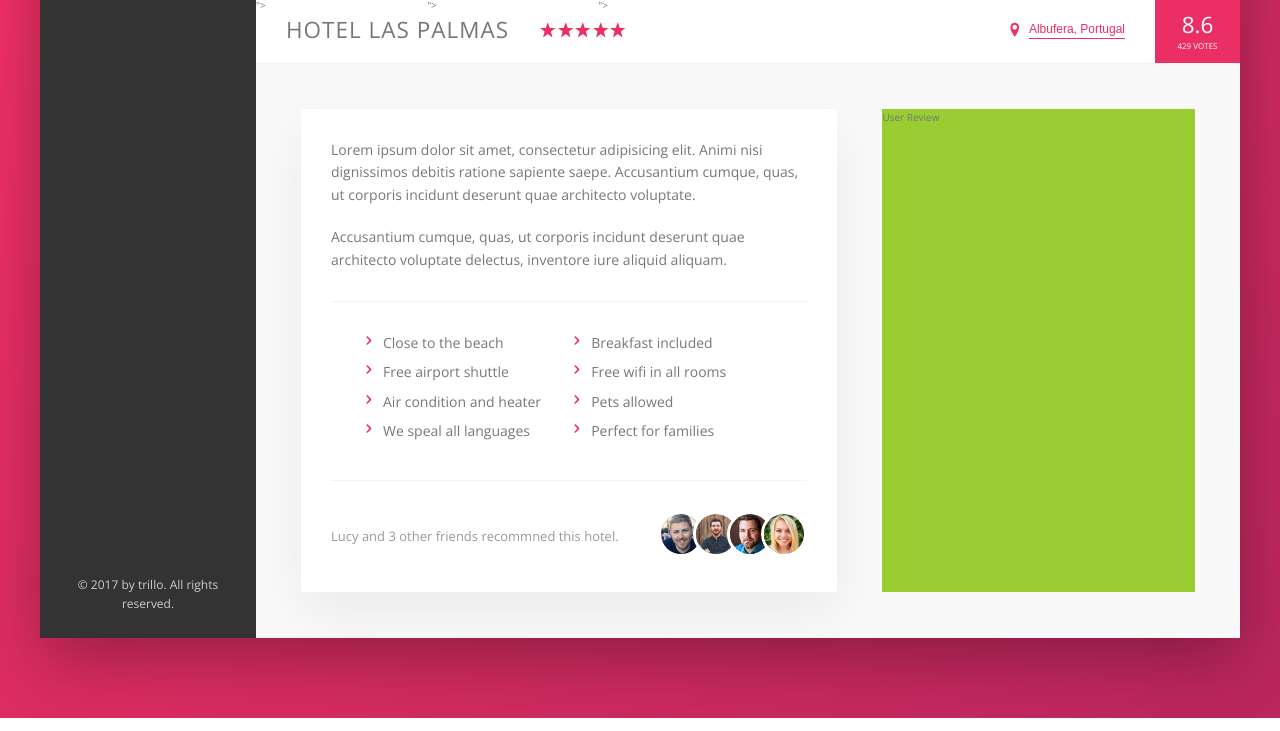
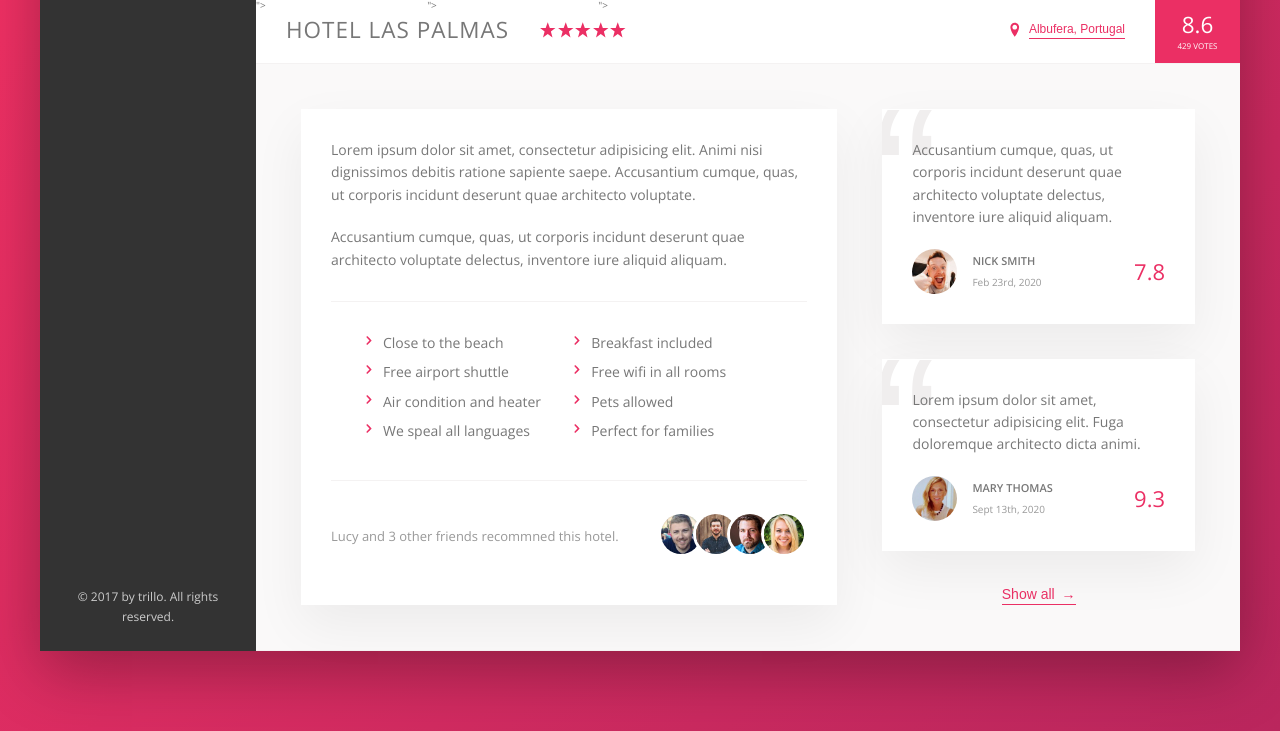
Before and after one commit to kendad/website-using-flexbox, a website: page index.html in a window 1280 px wide. Shown: the part 554-1285 px from the top of the page. Drawn offline with nearby package versions, Linux system fonts and the light colour scheme.

Commit message:
We have added the user review section --PS:->if u wanna push items to the corner never forget about the margin:auto property

```diff
--- a/index.html
+++ b/index.html
@@ -163,7 +163,36 @@
                             </div>
                         </div>
                         <div class="user-reviews">
-                            User Review
+
+                            <figure class="review">
+                                <blockquote class="review__text">
+                                    Accusantium cumque, quas, ut corporis incidunt deserunt quae architecto voluptate delectus, inventore iure aliquid aliquam.
+                                </blockquote>
+                                <figcaption class="review__user">
+                                    <img src="img/user-1.jpg" alt="User 1" class="review__photo">
+                                    <div class="review__user-box">
+                                        <p class="review__user-name">Nick Smith</p>
+                                        <p class="review__user-date">Feb 23rd, 2020</p>
+                                    </div>
+                                    <div class="review__rating">7.8</div>
+                                </figcaption>
+                            </figure>
+
+                            <figure class="review">
+                                <blockquote class="review__text">
+                                    Lorem ipsum dolor sit amet, consectetur adipisicing elit. Fuga doloremque architecto dicta animi.
+                                </blockquote>
+                                <figcaption class="review__user">
+                                    <img src="img/user-2.jpg" alt="User 2" class="review__photo">
+                                    <div class="review__user-box">
+                                        <p class="review__user-name">Mary Thomas</p>
+                                        <p class="review__user-date">Sept 13th, 2020</p>
+                                    </div>
+                                    <div class="review__rating">9.3</div>
+                                </figcaption>
+                            </figure>
+
+                            <button class="btn-inline">Show all <span>&rarr;</span></button>
                         </div>
                     </div>
 
--- a/sass/_components.scss
+++ b/sass/_components.scss
@@ -276,9 +276,19 @@
     cursor: pointer;
     transition: all .2s;
 
+    & span{
+        margin-left: 3px;
+        transition: margin-left .2s;
+    }
+
     &:hover{
         color: var(--color-grey-dark-1);
+
+        span{
+            margin-left: 8px;
+        }
     }
+
 
     &:focus{
         outline: none;
@@ -376,3 +386,69 @@
         }
     }
 }
+
+
+
+
+/////////////////////////
+//REVIEW
+.review{
+    background-color: #fff;
+    box-shadow: var(--shadow-light);
+    padding: 3rem;
+    margin-bottom: 3.5rem;
+    position: relative;
+    overflow: hidden;
+
+    &__text{
+        margin-bottom: 2rem;
+        z-index: 10;
+        position: relative;
+    }
+
+    &__user{
+        display: flex;
+        align-items: center;
+    }
+
+    &__photo{
+        height: 4.5rem;
+        width: 4.5rem;
+        border-radius: 50%;
+        margin-right: 1.5rem;
+    }
+
+    &__user-box{
+        margin-right: auto;
+    }
+
+    &__user-name{
+        font-size: 1.1rem;
+        font-weight: 600;
+        text-transform: uppercase;
+        margin-bottom: .4rem;
+    }
+
+    &__user-date{
+        font-size: 1rem;
+        color: var(--color-grey-dark-3);
+    }
+
+    &__rating{
+    color: var(--color-primary);
+    font-size: 2.2rem;
+    font-weight: 300;
+    }
+
+    &::before{
+        content: "\201C";
+        position: absolute;
+        top: -3rem;
+        left: -1rem;
+        line-height: 1;
+        font-size: 20rem;
+        color: var(--color-grey-light-3);
+        font-family: sans-serif;
+        z-index: 1;
+    }
+}
--- a/sass/_layout.scss
+++ b/sass/_layout.scss
@@ -40,6 +40,7 @@
 }
 
 .detail{
+    font-size: 1.4rem;
     display: flex;
     padding: 4.5rem;
     background-color: var(--color-grey-light-1);
@@ -47,7 +48,6 @@
 }
 
 .description{
-    font-size: 1.4rem;
     background-color:#fff;
     box-shadow:var(--shadow-light);
     padding: 3rem;
@@ -56,6 +56,8 @@
 }
 
 .user-reviews{
-    background-color: yellowgreen;
     flex: 1;
+    display: flex;
+    flex-direction: column;
+    align-items: center;
 }
```
Also changed, not shown: css/style.css.
